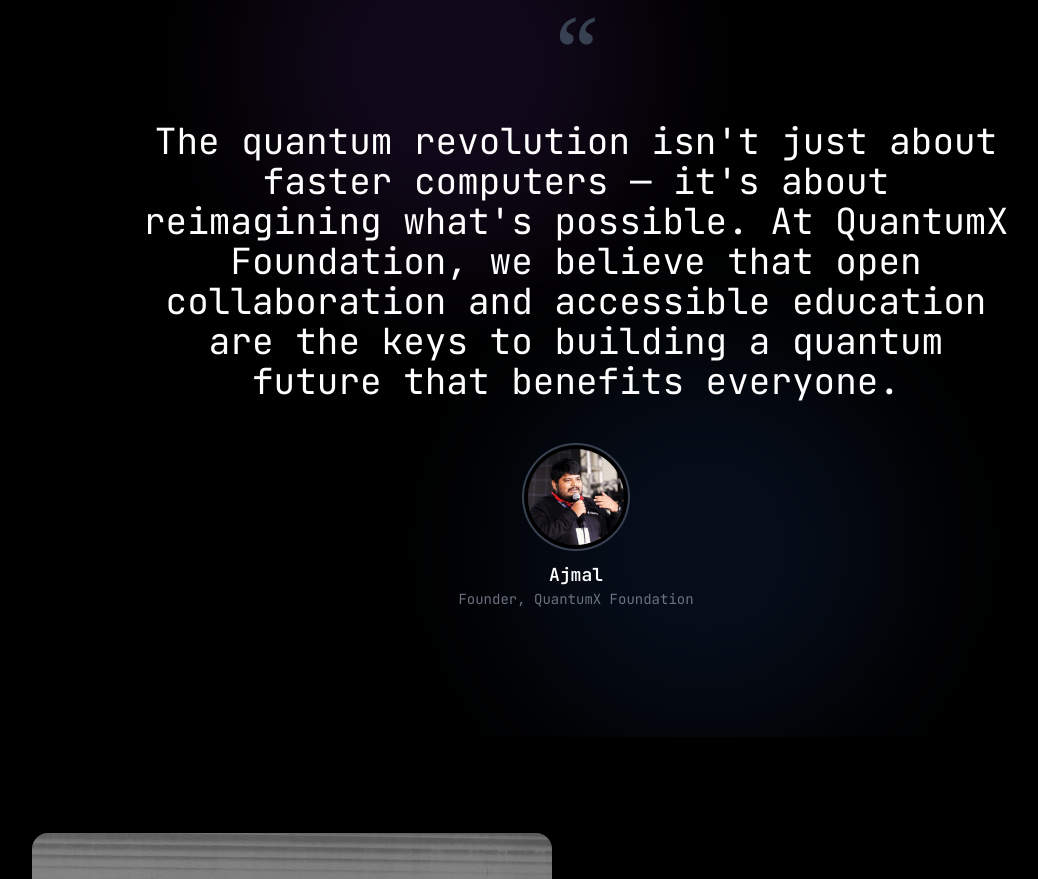
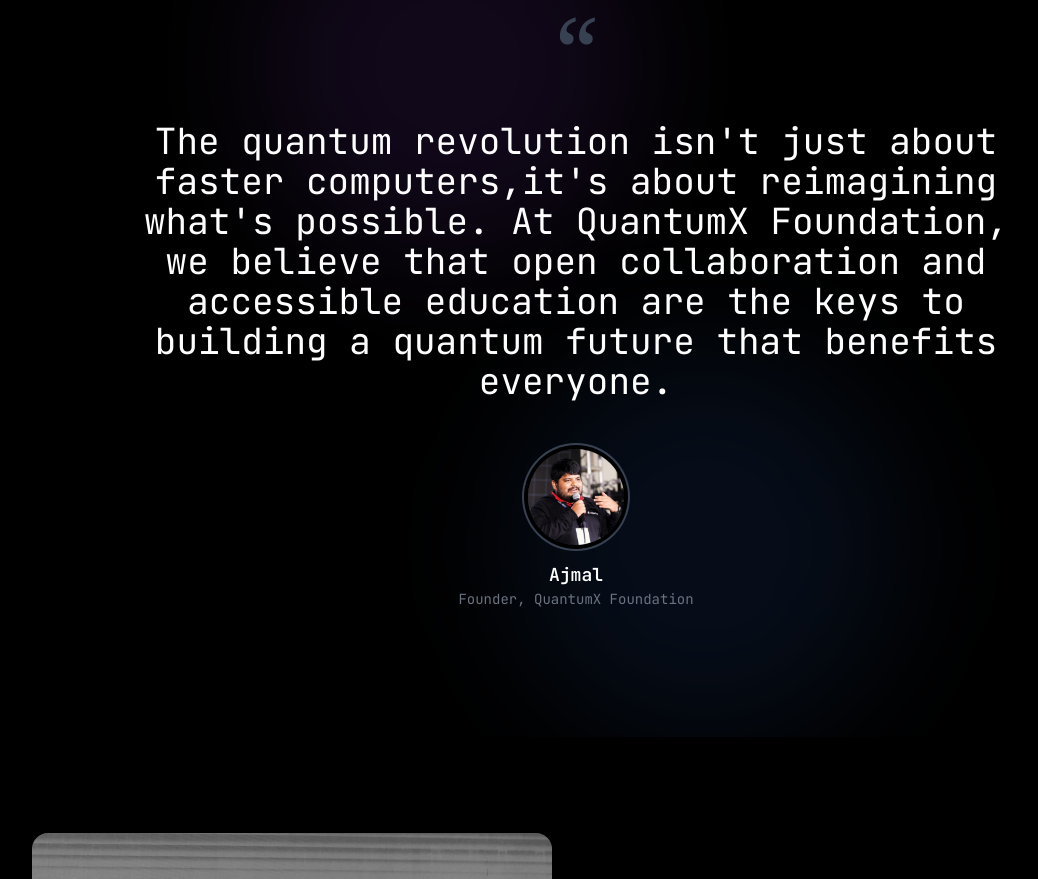
Before and after one commit to appetite-studio-team/quantumx.foundation, a Next.js app: page / in a window 1280 px wide. Shown: the part 3220-4099 px from the top of the page, without its empty margins (64-1102 px from the left). Built offline with nearby package versions, Linux system fonts and the light colour scheme.

Commit message:
Minor text update in founder quote

```diff
--- a/app/page.tsx
+++ b/app/page.tsx
@@ -324,7 +324,7 @@
             {/* Quote */}
             <blockquote className="mb-12">
               <p className="text-xl sm:text-2xl md:text-3xl lg:text-4xl text-white leading-relaxed font-light max-w-4xl mx-auto px-2">
-                The quantum revolution isn&apos;t just about faster computers — it&apos;s
+                The quantum revolution isn&apos;t just about faster computers,it&apos;s
                 about reimagining what&apos;s possible. At QuantumX Foundation, we
                 believe that open collaboration and accessible education are the
                 keys to building a quantum future that benefits everyone.
```
